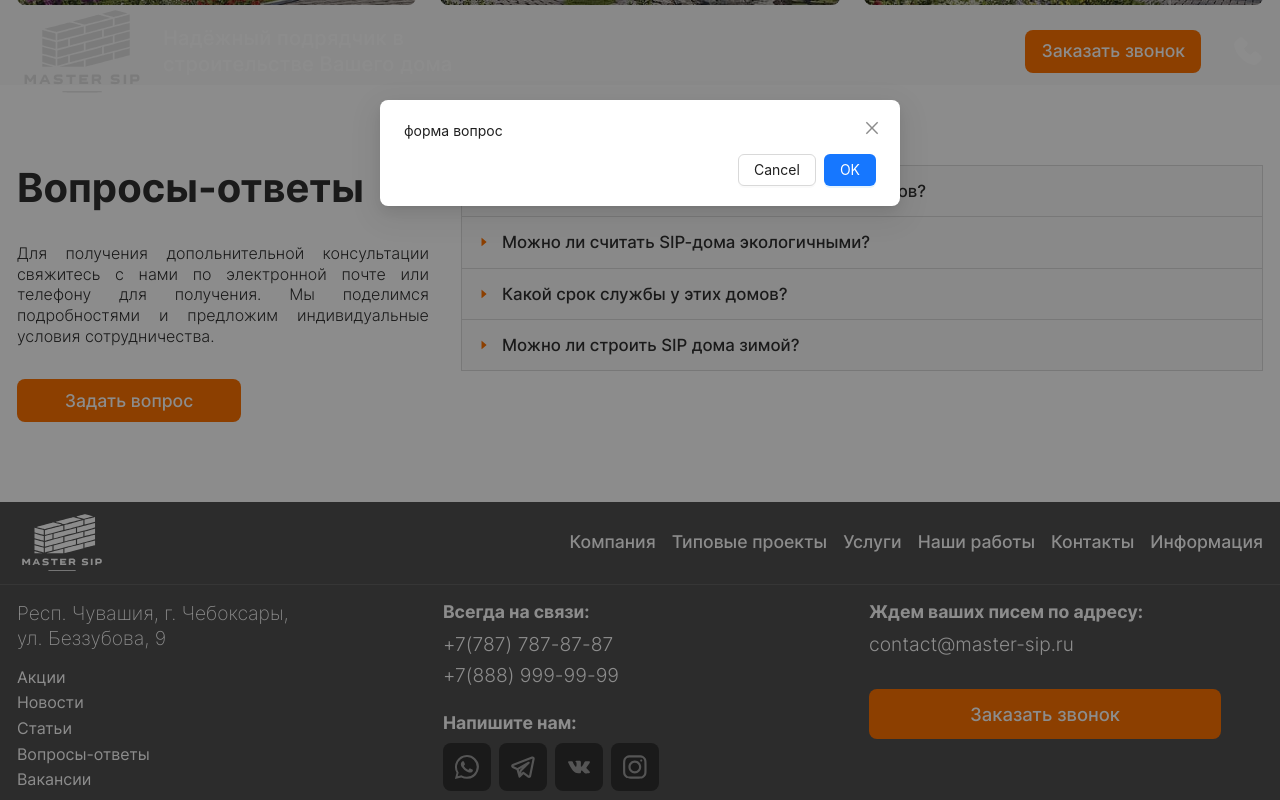
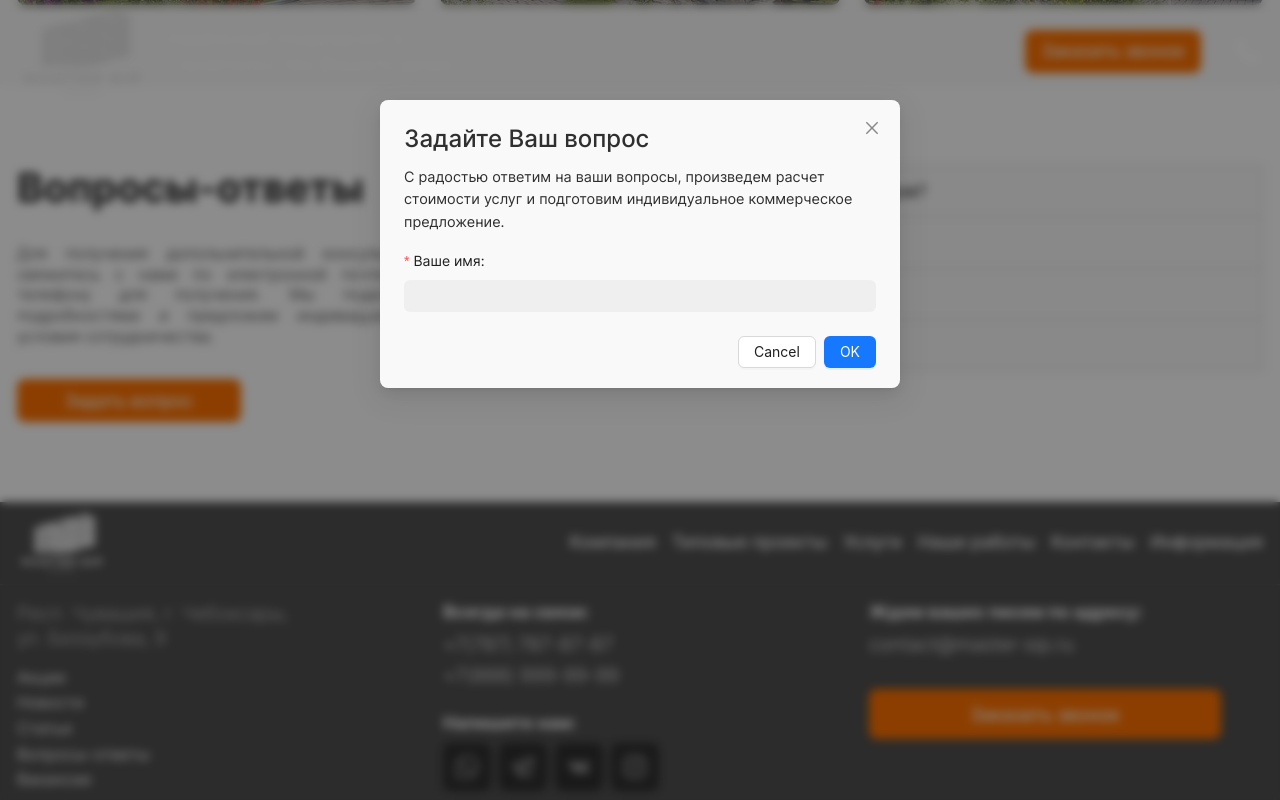
Before and after one commit to Werwllleh/master-sip, a Next.js app: page / in a window 1280 px wide. Both pictures are taken after a click on the button "Задать вопрос". Shown: the part 1464-2264 px from the top of the page. Built offline with nearby package versions, Linux system fonts and the light colour scheme.

Commit message:
forms & modals

```diff
--- a/src/components/bubble-button.js
+++ b/src/components/bubble-button.js
@@ -5,7 +5,7 @@ import {Modal} from "antd";
 import {CALL, QUESTION, SMALL} from "@/utils/consts";
 import FormQuestion from "@/components/forms/form-question";
 import FormCall from "@/components/forms/form-call";
-
+import {getScrollbarWidth} from "@/utils/functions";
 
 
 const BubbleButton = ({children, size, link, type, onClick, ...props}) => {
@@ -30,7 +30,7 @@ const BubbleButton = ({children, size, link, type, onClick, ...props}) => {
 
       setBubbles((prevBubbles) => [
         ...prevBubbles,
-        { id: now, left: bubbleX, top: bubbleY },
+        {id: now, left: bubbleX, top: bubbleY},
       ]);
     }
   };
@@ -57,6 +57,19 @@ const BubbleButton = ({children, size, link, type, onClick, ...props}) => {
     setIsModalOpen(false);
   };
 
+  useEffect(() => {
+    const header = document.querySelector('.header');
+
+    if (isModalOpen) {
+      header.style.paddingRight =  `${getScrollbarWidth()}px`;
+    } else {
+      setTimeout(() => {
+        header.style.paddingRight = '';
+      }, 255);
+    }
+
+
+  }, [isModalOpen]);
 
   return (
     <>
@@ -68,28 +81,33 @@ const BubbleButton = ({children, size, link, type, onClick, ...props}) => {
               <span
                 key={bubble.id}
                 className="bubble"
-                style={{ left: `${bubble.left}px`, top: `${bubble.top}px` }}
+                style={{left: `${bubble.left}px`, top: `${bubble.top}px`}}
               />
             ))}
           </Link>
         ) : (
-          <button onClick={(e) => showModal(e)} ref={bubbleBtn} data-modal={type} onMouseOver={mouseMove} className={`bubble__button ${size ? size : SMALL}`}>
+          <button onClick={(e) => showModal(e)} ref={bubbleBtn} data-modal={type} onMouseOver={mouseMove}
+                  className={`bubble__button ${size ? size : SMALL}`}>
             {children}
             {bubbles.map(bubble => (
               <span
                 key={bubble.id}
                 className="bubble"
-                style={{ left: `${bubble.left}px`, top: `${bubble.top}px` }}
+                style={{left: `${bubble.left}px`, top: `${bubble.top}px`}}
               />
             ))}
           </button>
         )
       }
-      <Modal open={isModalOpen} onOk={handleOk} onCancel={handleCancel}>
+      <Modal
+        open={isModalOpen}
+        onOk={handleOk}
+        onCancel={handleCancel}
+      >
         <div className="modal-form">
           <div className="modal-form__body">
-            {type === QUESTION && <FormQuestion />}
-            {type === CALL && <FormCall />}
+            {type === QUESTION && <FormQuestion/>}
+            {type === CALL && <FormCall/>}
           </div>
         </div>
       </Modal>
--- a/src/components/forms/form-question.js
+++ b/src/components/forms/form-question.js
@@ -1,10 +1,42 @@
 import React from 'react';
+import {
+  Button,
+  Cascader,
+  DatePicker,
+  Form,
+  Input,
+  InputNumber,
+  Mentions,
+  Select,
+  TreeSelect,
+} from 'antd';
 
 const FormQuestion = () => {
   return (
-    <div>
-      форма вопрос
-    </div>
+    <Form
+      variant="filled"
+      className="form-custom"
+      layout="vertical"
+    >
+      <div className="form-custom__header">
+        <h3 className="form-custom__title">Задайте Ваш вопрос</h3>
+        <p className="form-custom__text">
+          C радостью ответим на ваши вопросы, произведем расчет стоимости услуг и подготовим индивидуальное коммерческое предложение.
+        </p>
+      </div>
+      <Form.Item
+        label="Ваше имя:"
+        name="Input"
+        rules={[
+          {
+            required: true,
+            message: 'Обязательно для заполнения',
+          },
+        ]}
+      >
+        <Input />
+      </Form.Item>
+    </Form>
   );
 };
 
--- a/src/styles/base.scss
+++ b/src/styles/base.scss
@@ -8,8 +8,8 @@
 
 html,
 body {
+  height:100%;
   max-width: 100vw;
-  overflow-x: hidden;
   font-size: 16px;
   background-color: var(--color-white) !important;
   color: var(--color-semidark) !important;
--- /dev/null
+++ b/src/styles/components/form.scss
@@ -0,0 +1,37 @@
+.form-custom {
+  font-family: 'Inter', sans-serif;
+
+  &__header {
+    margin: 0 0 1rem 0;
+  }
+
+  &__title {
+    max-width: calc(100% - 2rem);
+    font-weight: 500;
+    font-size: 1.5rem;
+    margin: 0 0 .5rem 0;
+    color: var(--color-semidark);
+  }
+
+  &__text {
+    color: var(--color-semidark);
+    font-size: .9rem;
+    font-weight: 400;
+  }
+
+  .ant-col,
+  .ant-input {
+    font-family: 'Inter', sans-serif;
+  }
+
+  .ant-input-filled:hover,
+  .ant-input-filled:focus {
+    border-color: var(--color-accent);
+  }
+
+  .ant-form-item-label {
+    font-family: 'Inter', sans-serif;
+    color: var(--color-semidark);
+  }
+
+}
--- a/src/styles/components/header/header.scss
+++ b/src/styles/components/header/header.scss
@@ -1,9 +1,10 @@
 .header {
   position: fixed;
+  width: 100%;
   top: 0;
   left: 0;
   right: 0;
-  width: 100%;
+  margin: 0 auto;
   z-index: 5;
   box-shadow: none;
   transition: background-color .3s ease-in-out, box-shadow .3s ease-in-out;
--- a/src/styles/components/index.scss
+++ b/src/styles/components/index.scss
@@ -11,3 +11,4 @@
 @import "./social-button";
 @import "./accordion";
 @import "./modal";
+@import "./form";
--- a/src/styles/components/modal.scss
+++ b/src/styles/components/modal.scss
@@ -0,0 +1,18 @@
+.ant-modal-mask {
+  backdrop-filter: blur(5px);
+}
+
+.ant-modal {
+  font-family: 'Inter', sans-serif;
+
+  padding: 0;
+
+
+
+  .ant-modal-content {
+    background-color: var(--color-grey-light);
+
+  }
+
+
+}
--- a/src/styles/variables.scss
+++ b/src/styles/variables.scss
@@ -12,6 +12,7 @@
   //Параметры текстов
   --ls: 0.015rem;
   --ls-01: 0.1rem;
+  --ant-font-family: 'Inter', sans-serif;
 
   //Цвета фона сайта
   --bg-color-semidark: #2f2f2f;
--- a/src/utils/functions.js
+++ b/src/utils/functions.js
@@ -1,3 +1,26 @@
 export const phoneNumber = (phoneNumber) => {
   return phoneNumber.replace(/[^\d+]/g, '');
 }
+
+export function getScrollbarWidth() {
+
+  // Creating invisible container
+  const outer = document.createElement('div');
+  outer.style.visibility = 'hidden';
+  outer.style.overflow = 'scroll'; // forcing scrollbar to appear
+  outer.style.msOverflowStyle = 'scrollbar'; // needed for WinJS apps
+  document.body.appendChild(outer);
+
+  // Creating inner element and placing it in the container
+  const inner = document.createElement('div');
+  outer.appendChild(inner);
+
+  // Calculating difference between container's full width and the child width
+  const scrollbarWidth = (outer.offsetWidth - inner.offsetWidth);
+
+  // Removing temporary elements from the DOM
+  outer.parentNode.removeChild(outer);
+
+  return scrollbarWidth;
+
+}
```
